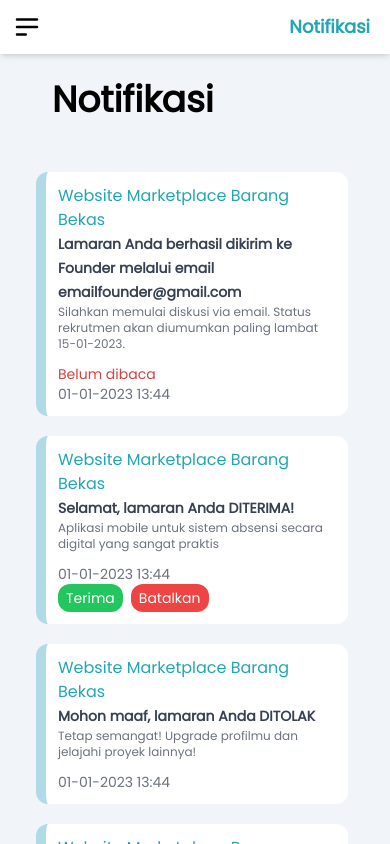
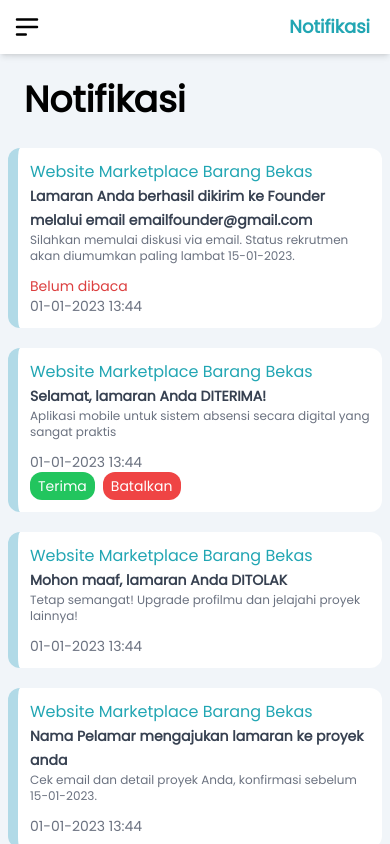
Before and after one commit to mujahidinnn/Slicing, a React (Vite) app: page /dashboard/notification in a window 390 px wide. Built offline with nearby package versions, Linux system fonts and the light colour scheme.

Commit message:
update responsive

```diff
--- a/src/components/Notification/Notification.jsx
+++ b/src/components/Notification/Notification.jsx
@@ -4,16 +4,16 @@ import { dataNotifikasi } from './dataNotification'
 const Notification = () => {
 	return (
 		<div className='bg-slate-100 z-50 flex h-screen w-full overflow-x-hidden'>
-			<div className='flex flex-col items-center w-screen px-9'>
+			<div className='flex flex-col items-center w-screen px-2 lg:px-9'>
 				<div className='pt-20 text-2xl font-bold w-full px-4'>
 					<h1 className='text-4xl'>Notifikasi</h1>
 				</div>
-				<div className='mt-8 w-full flex flex-col'>
+				<div className='mt-2 lg:mt-8 w-full flex flex-col'>
 					{dataNotifikasi.map((notif) => {
 						return (
               <div
                 key={notif.id}
-                className="bg-white p-3 w-[98%] rounded-xl border-l-[10px] border-[#B1DAE7] mt-5 hover:border-teal-400 hover:bg-[#DDEEF3]"
+                className="bg-white p-3 w-full rounded-xl border-l-[10px] border-[#B1DAE7] mt-5 hover:border-teal-400 hover:bg-[#DDEEF3]"
               >
                 <div className="flex flex-col lg:flex-row items-start lg:items-center justify-between gap-3">
                   <div>
--- a/src/components/Sidebar/PopupLogout.jsx
+++ b/src/components/Sidebar/PopupLogout.jsx
@@ -11,7 +11,7 @@ const Popup = ({ setModalOn, onClose }) => {
   return (
     <div className="animate-zoom-out bg-[rgba(0,0,0,0.5)] fixed inset-0 z-[99999]">
       <div className="flex h-screen justify-center items-center">
-        <div className="flex-col justify-center bg-white py-4 px-8 rounded-2xl relative h-[20%] lg:h-[25%] w-max">
+        <div className="flex-col justify-center bg-white py-4 px-8 rounded-2xl relative h-[25%] w-max">
           <button
             className="absolute outline-right-5 right-5 top-1 text-4xl text-gray-500"
             onClick={handleCancelClick}
```
